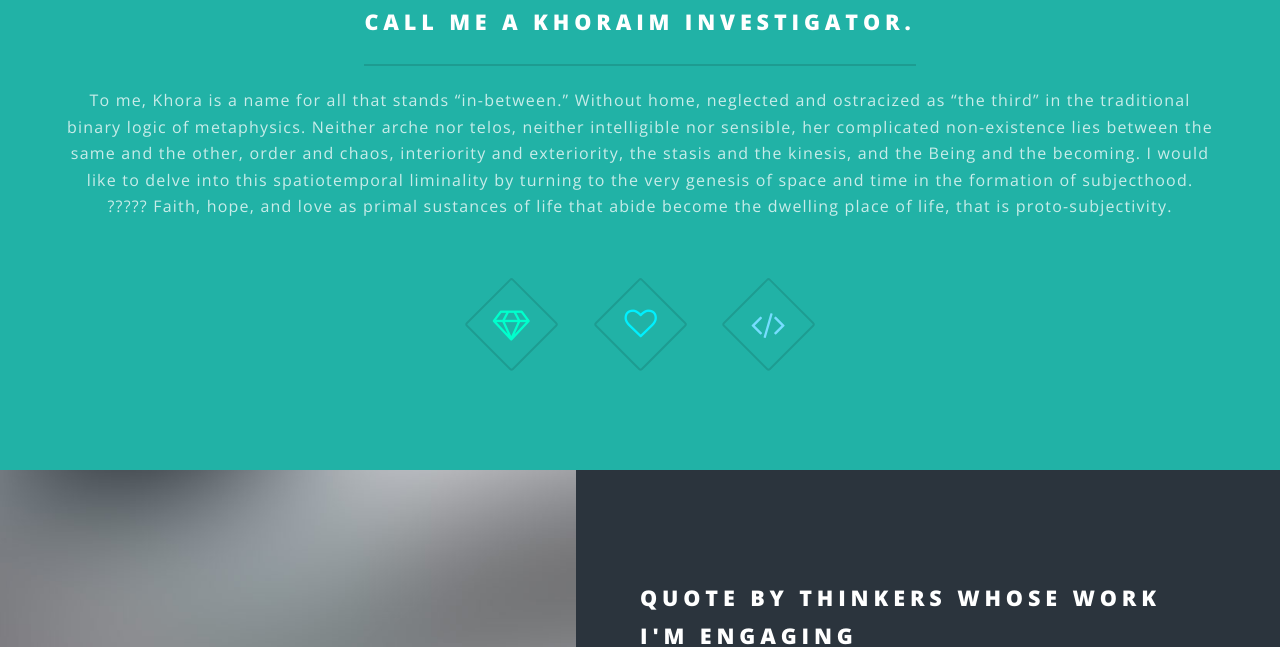
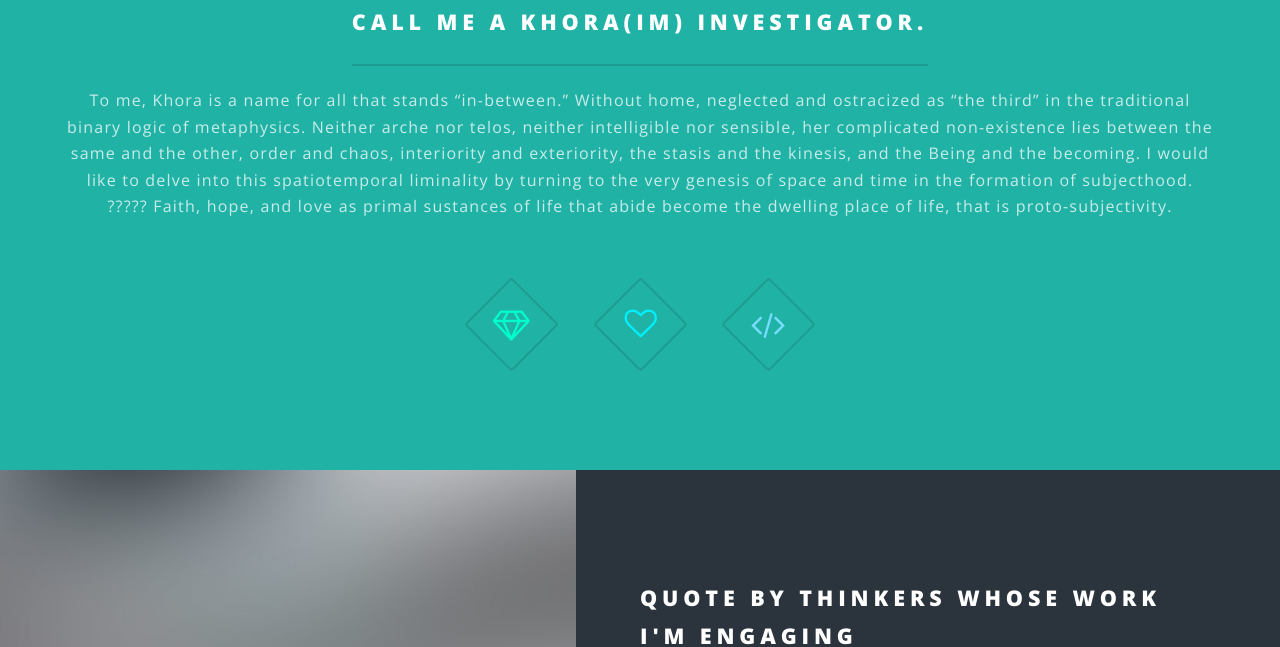
Before and after one commit to junesilvere/junesilvere, a Jekyll site: the page built from index.html, in a window 1280 px wide and 900 px high, scrolled down 1347 px, cut to the strip 253-900 px from the top of the window. Built offline with Jekyll 4.4.1, drawn with Linux system fonts in a browser that asks for light colours.

Commit message:
Update index.html

```diff
--- a/index.html
+++ b/index.html
@@ -17,8 +17,8 @@
 					<section id="one" class="wrapper style1 special">
 						<div class="inner">
 							<header class="major">
-								<img src="img_girl.jpg" alt="Girl in a jacket" width="500" height="600"> <br />
-								<h2>Call me a Khoraim investigator. <br />
+								<img src="https://asginvestigations.com/private-investigator/wp-content/uploads/sites/3/2019/07/Private-Investigator-FAQs.jpg" width="500" height="600"> <br />
+								<h2>Call me a Khora(im) investigator. <br />
 								</h2>
 								<p>To me, Khora is a name for all that stands “in-between.” Without home, neglected and ostracized as “the third” in the traditional binary logic of metaphysics.
 									Neither arche nor telos, neither intelligible nor sensible, her complicated non-existence lies between the same and the other, order and chaos, interiority and exteriority, the stasis and the kinesis, and the Being and the becoming.
```
